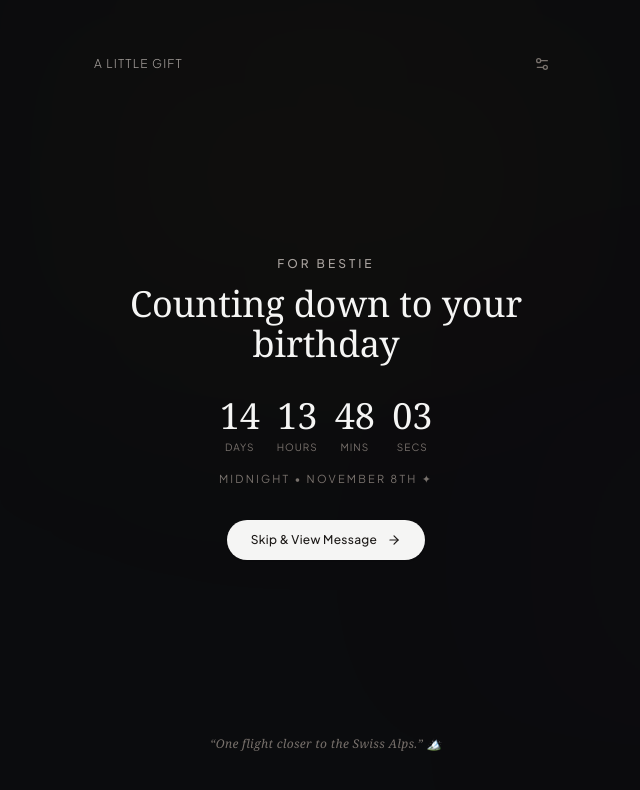
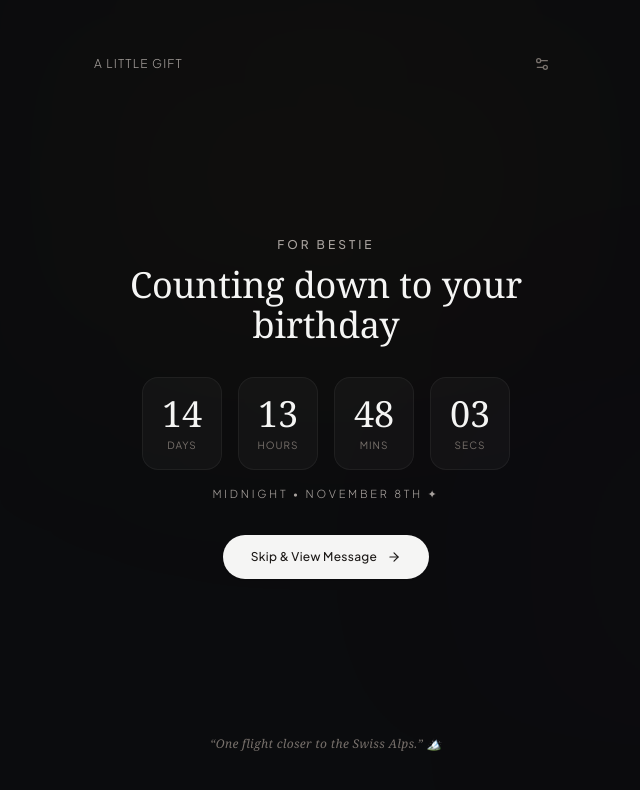
Before and after one commit to AbhimanyuT0800/birthday_spcl, a React (Vite) app: page / in a window 1280 px wide. Shown: the top 790 px of the page, without its empty margins (314-954 px from the left). Built offline with nearby package versions, Linux system fonts and the light colour scheme.

Commit message:
Set real countdown strictly to November 7 11:59 PM (Nov 8 midnight) and keep skip button

```diff
--- a/src/App.tsx
+++ b/src/App.tsx
@@ -19,7 +19,7 @@ const DEFAULT_CONFIG: BirthdayConfig = {
   coupons: [],
 };
 
-const STORAGE_KEY = 'bestie_birthday_surprise_simple_v3';
+const STORAGE_KEY = 'bestie_birthday_nov7_countdown_v1';
 
 export const App: React.FC = () => {
   const [config, setConfig] = useState<BirthdayConfig>(() => {
--- a/src/components/CountdownView.tsx
+++ b/src/components/CountdownView.tsx
@@ -4,65 +4,45 @@ import { sounds } from '../utils/audio';
 
 interface CountdownViewProps {
   bestieName: string;
-  useSecondsCountdown: boolean;
-  targetSeconds: number;
-  birthdayDate: string;
+  useSecondsCountdown?: boolean;
+  targetSeconds?: number;
+  birthdayDate?: string;
   onComplete: () => void;
   onOpenSettings: () => void;
 }
 
 export const CountdownView: React.FC<CountdownViewProps> = ({
   bestieName,
-  useSecondsCountdown,
-  targetSeconds,
-  birthdayDate,
   onComplete,
   onOpenSettings,
 }) => {
-  const [secondsLeft, setSecondsLeft] = useState(targetSeconds);
   const [isFinished, setIsFinished] = useState(false);
-  const [realTimeLeft, setRealTimeLeft] = useState({ days: 0, hours: 0, minutes: 0, seconds: 0 });
+  const [timeLeft, setTimeLeft] = useState({ days: 0, hours: 0, minutes: 0, seconds: 0 });
 
   useEffect(() => {
-    if (!useSecondsCountdown) return;
+    const calculateTime = () => {
+      const now = new Date();
+      const currentYear = now.getFullYear();
 
-    if (secondsLeft <= 0) {
-      if (!isFinished) {
-        setIsFinished(true);
-        sounds.playSparkle();
-      }
-      return;
+      // Target: November 7 at 11:59:00 PM (ready for Nov 8 midnight)
+      // Month 10 = November in JavaScript 0-indexed months
+      let target = new Date(currentYear, 10, 7, 23, 59, 0);
+
+      // If Nov 7 23:59 this year has already passed, target next year
+      if (target.getTime() < now.getTime()) {
+        target = new Date(currentYear + 1, 10, 7, 23, 59, 0);
       }
 
-    const timer = setInterval(() => {
-      setSecondsLeft((prev) => {
-        if (prev <= 1) {
-          clearInterval(timer);
-          return 0;
-        }
-        return prev - 1;
-      });
-    }, 1000);
-
-    return () => clearInterval(timer);
-  }, [secondsLeft, useSecondsCountdown, isFinished]);
-
-  useEffect(() => {
-    if (useSecondsCountdown) return;
-
-    const calculateTime = () => {
-      const target = new Date(birthdayDate).getTime();
-      const now = new Date().getTime();
-      const diff = target - now;
+      const diff = target.getTime() - now.getTime();
 
       if (diff <= 0) {
-        setRealTimeLeft({ days: 0, hours: 0, minutes: 0, seconds: 0 });
+        setTimeLeft({ days: 0, hours: 0, minutes: 0, seconds: 0 });
         if (!isFinished) {
           setIsFinished(true);
           sounds.playSparkle();
         }
       } else {
-        setRealTimeLeft({
+        setTimeLeft({
           days: Math.floor(diff / (1000 * 60 * 60 * 24)),
           hours: Math.floor((diff % (1000 * 60 * 60 * 24)) / (1000 * 60 * 60)),
           minutes: Math.floor((diff % (1000 * 60 * 60)) / (1000 * 60)),
@@ -74,7 +54,7 @@ export const CountdownView: React.FC<CountdownViewProps> = ({
     calculateTime();
     const interval = setInterval(calculateTime, 1000);
     return () => clearInterval(interval);
-  }, [birthdayDate, useSecondsCountdown, isFinished]);
+  }, [isFinished]);
 
   const handleEnter = () => {
     sounds.playSparkle();
@@ -105,34 +85,16 @@ export const CountdownView: React.FC<CountdownViewProps> = ({
           {isFinished ? 'Your Day Is Here.' : 'Counting down to your birthday'}
         </h1>
 
-        {/* Minimal Digit Display */}
+        {/* Real Date Digit Display (Nov 7 11:59 PM -> Nov 8) */}
         <div className="mb-8">
-          {useSecondsCountdown ? (
-            <div className="flex flex-col items-center">
-              <span className="font-serif text-7xl sm:text-8xl text-stone-100 font-light tracking-tight tabular-nums">
-                {secondsLeft.toString().padStart(2, '0')}
-              </span>
-              <span className="text-[11px] uppercase tracking-[0.2em] text-stone-500 mt-2">
-                seconds
-              </span>
-
-              {/* Minimal Progress Line */}
-              <div className="w-48 h-[2px] bg-white/10 rounded-full mt-6 overflow-hidden">
-                <div
-                  className="h-full bg-stone-300 transition-all duration-1000 ease-linear rounded-full"
-                  style={{ width: `${((targetSeconds - secondsLeft) / targetSeconds) * 100}%` }}
-                />
-              </div>
-            </div>
-          ) : (
-            <div className="grid grid-cols-4 gap-4 text-center">
+          <div className="grid grid-cols-4 gap-3 sm:gap-4 text-center">
             {[
-                { val: realTimeLeft.days, label: 'days' },
-                { val: realTimeLeft.hours, label: 'hours' },
-                { val: realTimeLeft.minutes, label: 'mins' },
-                { val: realTimeLeft.seconds, label: 'secs' },
+              { val: timeLeft.days, label: 'days' },
+              { val: timeLeft.hours, label: 'hours' },
+              { val: timeLeft.minutes, label: 'mins' },
+              { val: timeLeft.seconds, label: 'secs' },
             ].map((t, idx) => (
-                <div key={idx} className="flex flex-col items-center">
+              <div key={idx} className="flex flex-col items-center p-3 sm:p-4 rounded-2xl bg-white/[0.03] border border-white/5 min-w-[65px] sm:min-w-[80px]">
                 <span className="font-serif text-3xl sm:text-4xl text-stone-100 font-light tabular-nums">
                   {t.val.toString().padStart(2, '0')}
                 </span>
@@ -142,18 +104,16 @@ export const CountdownView: React.FC<CountdownViewProps> = ({
               </div>
             ))}
           </div>
-          )}
-          {!useSecondsCountdown && (
-            <p className="text-[11px] uppercase tracking-[0.2em] text-stone-500 mt-4">
+
+          <p className="text-[11px] uppercase tracking-[0.25em] text-stone-400 mt-4 font-light">
             Midnight • November 8th ✦
           </p>
-          )}
         </div>
 
-        {/* Enter Button */}
+        {/* Enter / Skip Button */}
         <button
           onClick={handleEnter}
-          className="group inline-flex items-center gap-2.5 px-6 py-3 rounded-full bg-stone-100 text-stone-900 text-xs font-medium tracking-wide hover:bg-white active:scale-95 transition-all shadow-sm"
+          className="group inline-flex items-center gap-2.5 px-7 py-3.5 rounded-full bg-stone-100 text-stone-900 text-xs font-medium tracking-wide hover:bg-white active:scale-95 transition-all shadow-sm"
         >
           <span>{isFinished ? 'Open Your Birthday Note' : 'Skip & View Message'}</span>
           <ArrowRight className="w-3.5 h-3.5 group-hover:translate-x-0.5 transition-transform" />
```
Lines whose indentation alone changed are shown as unchanged.
